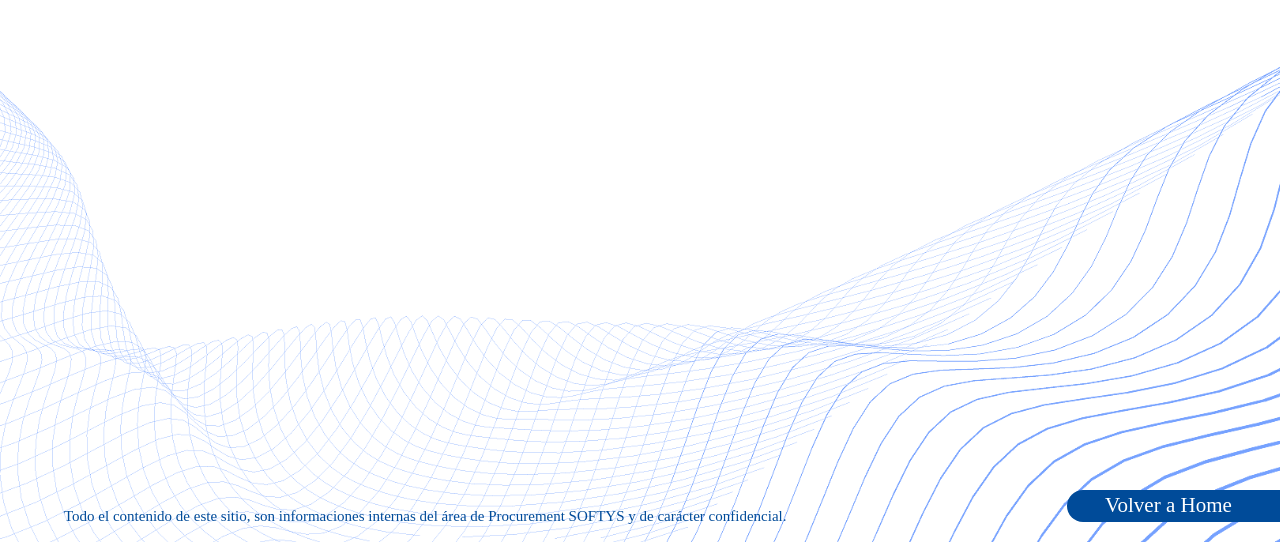
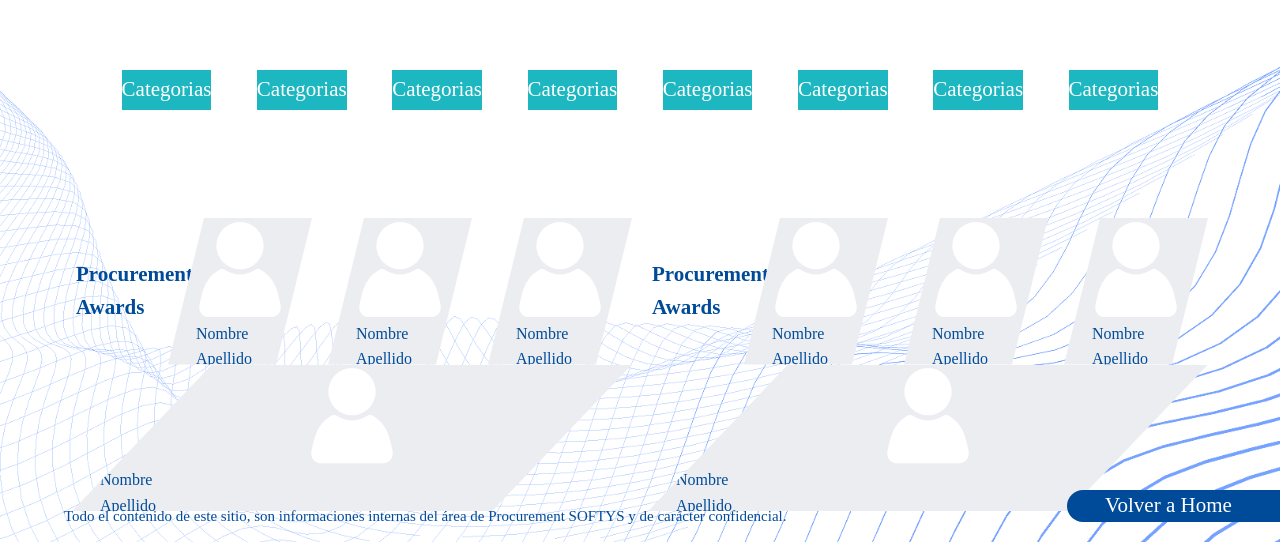
Before and after one commit to LisitSPA/Procurement.View, a Vue app: page /Colaboradores in a window 1280 px wide. Shown: the part 258-800 px from the top of the page. Built offline with nearby package versions, Linux system fonts and the light colour scheme.

Commit message:
Diseño seccion colaboradores - procurement awards

```diff
--- /dev/null
+++ b/src/components/Secciones/Colaboradores/ProcurementAwards.vue
@@ -0,0 +1,91 @@
+<template>
+	<div class="row h-100">
+		<div class="col-12" style="height: 20%; margin-top: 15vh;">
+			<div style="justify-content: space-evenly; display: flex;">
+				<span class="bg-celeste custom-categorias" v-for="(items, index) in [1,2,3,4,5,6,7,8]" :key="index">Categorias</span>
+			</div>
+		</div>
+		<div class="col-12" style="height: 40%; padding-bottom: 1rem;">
+			<div class="row h-100">
+				<div class="col">
+					<div class="row h-100">
+						<div class="col-2 align-self-center">
+							<span class="fw-bold" style="font-size: 21px;">Procurement</span><br>
+							<span class="fw-bold" style="font-size: 21px;">Awards</span>
+						</div>
+						<div class="col bg-gris mx-2 poligon" v-for="(items, index) in [1,2,3,4]" :key="index">
+							<div class="row d-flex align-content-center" style="height: 70%;">
+								<svg xmlns="http://www.w3.org/2000/svg" xmlns:xlink="http://www.w3.org/1999/xlink" width="81.733" height="95.414" viewBox="0 0 81.733 95.414">
+									<defs>
+										<clipPath id="clip-path">
+											<rect id="Rectángulo_100" data-name="Rectángulo 100" width="81.733" height="95.414" fill="#fff"/>
+										</clipPath>
+									</defs>
+									<g id="Grupo_39" data-name="Grupo 39" clip-path="url(#clip-path)">
+										<path id="Trazado_9" data-name="Trazado 9" d="M40.7,121.031c-9.8,0-19.6.037-29.4-.012-8.387-.041-12.857-5.836-10.8-13.9C1.56,102.956,2.58,98.782,3.75,94.651A34.936,34.936,0,0,1,20.682,73.188a3.993,3.993,0,0,1,4.674.162c10.3,6.319,20.75,6.311,31.043-.01a4,4,0,0,1,4.675-.145C70.4,78.51,76.084,86.5,78.638,96.835c.85,3.439,1.741,6.867,2.6,10.3,2.037,8.1-2.406,13.843-10.822,13.883-9.908.047-19.816.011-29.724.011" transform="translate(0 -25.63)" fill="#fff"/>
+										<path id="Trazado_10" data-name="Trazado 10" d="M50.388,0A23.611,23.611,0,0,1,73.937,23.692c-.082,12.938-10.948,23.749-23.753,23.635A23.9,23.9,0,0,1,26.645,23.489,23.6,23.6,0,0,1,50.388,0" transform="translate(-9.418 0)" fill="#fff"/>
+									</g>
+								</svg>
+							</div>
+							<div class="row px-3" style="height: 30%; font-size: 16px;">
+								<span>Nombre</span><br>
+								<span>Apellido</span>
+							</div>
+
+						</div>
+					</div>
+				</div>
+				<div class="col">
+					<div class="row h-100">
+						<div class="col-2 align-self-center">
+							<span class="fw-bold" style="font-size: 21px;">Procurement</span><br>
+							<span class="fw-bold" style="font-size: 21px;">Awards</span>
+						</div>
+						<div class="col bg-gris mx-2 poligon" v-for="(items, index) in [1,2,3,4]" :key="index">
+							<div class="row d-flex align-content-center" style="height: 70%;">
+								<svg xmlns="http://www.w3.org/2000/svg" xmlns:xlink="http://www.w3.org/1999/xlink" width="81.733" height="95.414" viewBox="0 0 81.733 95.414">
+									<defs>
+										<clipPath id="clip-path">
+											<rect id="Rectángulo_100" data-name="Rectángulo 100" width="81.733" height="95.414" fill="#fff"/>
+										</clipPath>
+									</defs>
+									<g id="Grupo_39" data-name="Grupo 39" clip-path="url(#clip-path)">
+										<path id="Trazado_9" data-name="Trazado 9" d="M40.7,121.031c-9.8,0-19.6.037-29.4-.012-8.387-.041-12.857-5.836-10.8-13.9C1.56,102.956,2.58,98.782,3.75,94.651A34.936,34.936,0,0,1,20.682,73.188a3.993,3.993,0,0,1,4.674.162c10.3,6.319,20.75,6.311,31.043-.01a4,4,0,0,1,4.675-.145C70.4,78.51,76.084,86.5,78.638,96.835c.85,3.439,1.741,6.867,2.6,10.3,2.037,8.1-2.406,13.843-10.822,13.883-9.908.047-19.816.011-29.724.011" transform="translate(0 -25.63)" fill="#fff"/>
+										<path id="Trazado_10" data-name="Trazado 10" d="M50.388,0A23.611,23.611,0,0,1,73.937,23.692c-.082,12.938-10.948,23.749-23.753,23.635A23.9,23.9,0,0,1,26.645,23.489,23.6,23.6,0,0,1,50.388,0" transform="translate(-9.418 0)" fill="#fff"/>
+									</g>
+								</svg>
+							</div>
+							<div class="row px-3" style="height: 30%; font-size: 16px;">
+								<span>Nombre</span><br>
+								<span>Apellido</span>
+							</div>
+						</div>
+					</div>
+				</div>
+			</div>
+		</div>
+	</div>
+</template>
+
+<script>
+export default {
+
+}
+</script>
+
+<style scoped>
+.custom-categorias{
+	font-size: 21px;
+	width: 7vw;
+	height: 5vh;
+	color: white;
+	cursor: pointer;
+	display: flex;
+	align-items: center;
+	justify-content: center;
+}
+.poligon{
+	clip-path: polygon(25% 0%, 100% 0%, 75% 100%, 0% 100%);
+}
+
+</style>
--- a/src/router/index.js
+++ b/src/router/index.js
@@ -21,6 +21,7 @@ const router = createRouter({
 				{ path: '/homeColaboradores', name: 'homeColaboradores', component: () => import ('../components/Secciones/Colaboradores/Home.vue') },
 				{ path: '/homeOrganigrama', name: 'homeOrganigrama', component: () => import ('../components/Secciones/Colaboradores/Organigrama.vue') },
 				{ path: '/homeCumpleaños', name: 'homeCumpleaños', component: () => import ('../components/Secciones/Colaboradores/Cumpleaños.vue') },
+				{ path: '/homeProcurementAwards', name: 'homeProcurementAwards', component: () => import ('../components/Secciones/Colaboradores/ProcurementAwards.vue') },
 				// { path: 'detail', name: 'detail', component: DetailView, props: true },
 			]
 		}
--- a/src/views/Secciones/Colaboradores/ColaboradoresView.vue
+++ b/src/views/Secciones/Colaboradores/ColaboradoresView.vue
@@ -7,7 +7,8 @@
 		<div class="contenido">
 			<!-- <HomeSection/> -->
 			<!-- <Organigrama/> -->
-			<Cumpleaños/>
+			<!-- <Cumpleaños/> -->
+			<ProcurementAwards/>
 		</div>
 		<SectionFooter/>
 	</div>
@@ -20,6 +21,7 @@
 	import HomeSection from '../../../components/Secciones/Colaboradores/Home.vue'
 	import Organigrama from '../../../components/Secciones/Colaboradores/Organigrama.vue'
 	import Cumpleaños from '../../../components/Secciones/Colaboradores/Cumpleaños.vue'
+	import ProcurementAwards from '../../../components/Secciones/Colaboradores/ProcurementAwards.vue'
 	import SectionFooter from '../../../components/Shared/SectionFooter.vue'
 
 </script>
```
